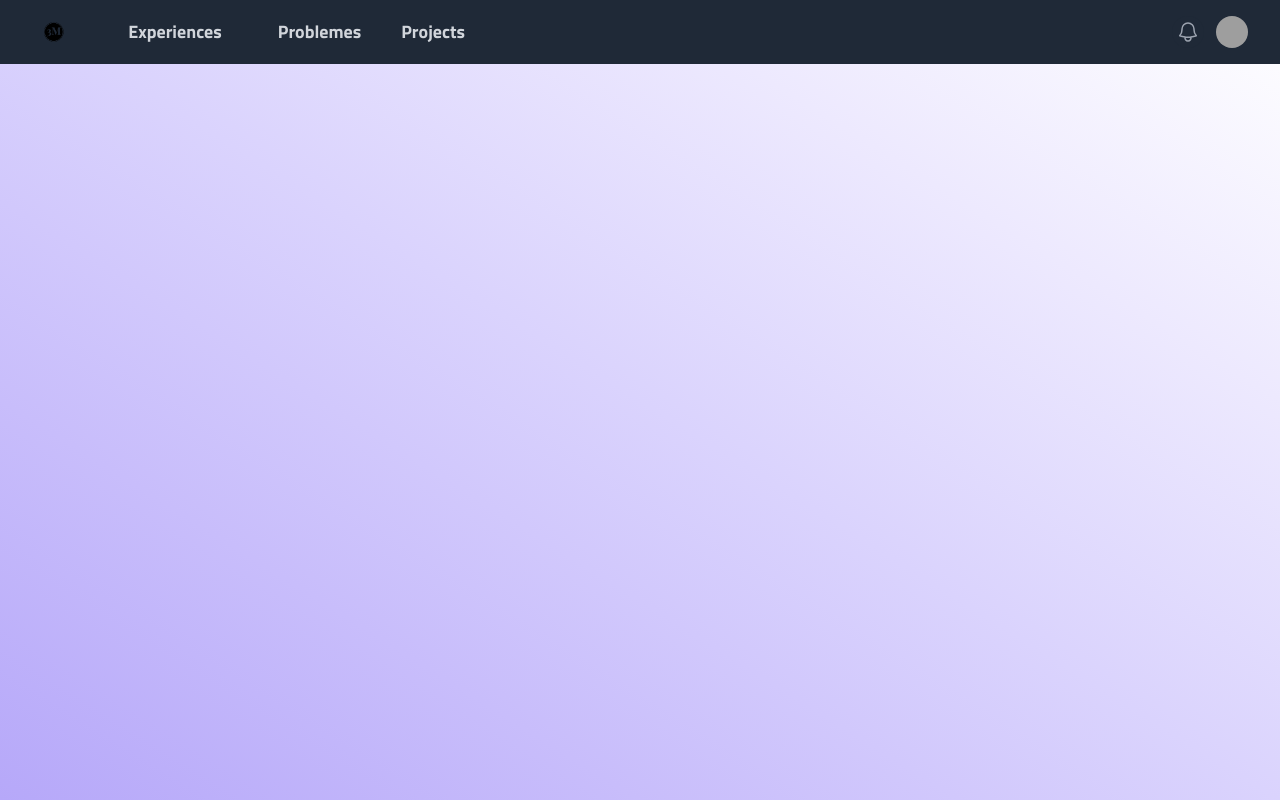
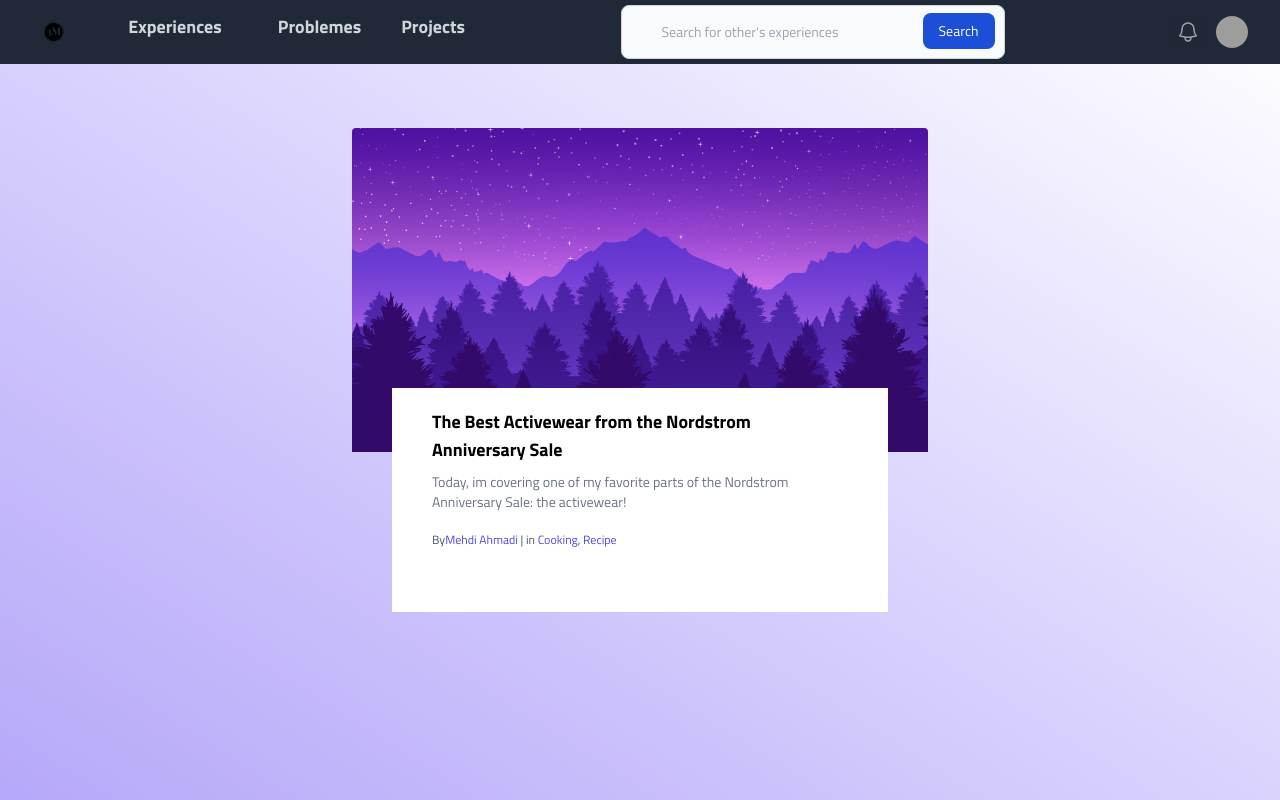
Before and after one commit to faissal17/Make-Me-Money, a React (Vite) app in the folder client/: page /Home in a window 1280 px wide. Built offline with nearby package versions, Linux system fonts and the light colour scheme; grey boxes are pictures that could not be loaded.

Commit message:
create a post component

```diff
--- a/client/src/components/Experiences/Home.jsx
+++ b/client/src/components/Experiences/Home.jsx
@@ -1,8 +1,14 @@
 import React from 'react';
 import ExperienceNavbar from '../../shared/ExperienceShared/ExperienceNavbar';
+import Post from '../../shared/ExperienceShared/Post';
+function Home() {
+  return (
+    <React.Fragment>
+      <ExperienceNavbar />
 
-function Home() {
-  return <ExperienceNavbar />;
+      <Post />
+    </React.Fragment>
+  );
 }
 
 export default Home;
--- a/client/src/shared/ExperienceShared/ExperienceNavbar.jsx
+++ b/client/src/shared/ExperienceShared/ExperienceNavbar.jsx
@@ -32,6 +32,7 @@
                   )}
                 </Disclosure.Button>
               </div>
+
               <div className="flex flex-1 items-center justify-center sm:items-stretch sm:justify-start">
                 <div className="flex flex-shrink-0 items-center">
                   <img className="h-8 w-auto" src={Logo} alt="Your Company" />
@@ -55,6 +56,30 @@
                     ))}
                   </div>
                 </div>
+
+                <form class="w-96 mx-auto">
+                  <label
+                    for="default-search"
+                    class="mb-2 text-sm font-medium text-gray-900 sr-only dark:text-white"
+                  >
+                    Search
+                  </label>
+                  <div class="relative">
+                    <input
+                      type="search"
+                      id="default-search"
+                      class="block w-full p-4 ps-10 text-sm text-gray-900 border border-gray-300 rounded-lg bg-gray-50 focus:ring-blue-500 focus:border-blue-500 dark:bg-gray-700 dark:border-gray-600 dark:placeholder-gray-400 dark:text-white dark:focus:ring-blue-500 dark:focus:border-blue-500"
+                      placeholder="Search for other's experiences"
+                      required
+                    />
+                    <button
+                      type="submit"
+                      class="text-white absolute end-2.5 bottom-2.5 bg-blue-700 hover:bg-blue-800 focus:ring-4 focus:outline-none focus:ring-blue-300 font-medium rounded-lg text-sm px-4 py-2 dark:bg-blue-600 dark:hover:bg-blue-700 dark:focus:ring-blue-800"
+                    >
+                      Search
+                    </button>
+                  </div>
+                </form>
               </div>
               <div className="absolute inset-y-0 right-0 flex items-center pr-2 sm:static sm:inset-auto sm:ml-6 sm:pr-0">
                 <button
--- /dev/null
+++ b/client/src/shared/ExperienceShared/Post.jsx
@@ -0,0 +1,52 @@
+import React from 'react';
+import image from '../../assets/images/img.jpg';
+
+function Post() {
+  return (
+    <div class="max-w-screen-xl mx-auto p-5 sm:p-10 md:p-16">
+      <div class="rounded overflow-hidden flex flex-col max-w-xl mx-auto">
+        <a href="#">
+          <img class="w-full" src={image} alt="Sunset in the mountains" />
+        </a>
+        <div class="relative -mt-16 px-10 pt-5 pb-16 bg-white m-10">
+          <a
+            href="#"
+            class="font-semibold text-lg  hover:text-indigo-600 transition duration-500 ease-in-out inline-block mb-2"
+          >
+            The Best Activewear from the Nordstrom Anniversary Sale
+          </a>
+          <p class="text-gray-500 text-sm">
+            Today, im covering one of my favorite parts of the Nordstrom
+            Anniversary Sale: the activewear!
+          </p>
+          <p class="mt-5 text-gray-600 text-xs">
+            By
+            <a
+              href="#"
+              class="text-xs text-indigo-600 transition duration-500 ease-in-out"
+            >
+              Mehdi Ahmadi
+            </a>{' '}
+            | in{' '}
+            <a
+              href="#"
+              class="text-xs text-indigo-600 transition duration-500 ease-in-out"
+            >
+              Cooking
+            </a>
+            ,{' '}
+            <a
+              href="#"
+              class="text-xs text-indigo-600 transition duration-500 ease-in-out"
+            >
+              Recipe
+            </a>
+          </p>
+        </div>
+      </div>
+
+    </div>
+  );
+}
+
+export default Post;
--- /dev/null
+++ b/client/src/shared/ExperienceShared/ProfileInfo.jsx
@@ -0,0 +1,7 @@
+import React from 'react';
+
+function ProfileInfo() {
+  return <div>ProfileInfo</div>;
+}
+
+export default ProfileInfo;
```
Also changed, not shown: client/src/components/Experiences/Post.jsx (deleted).
